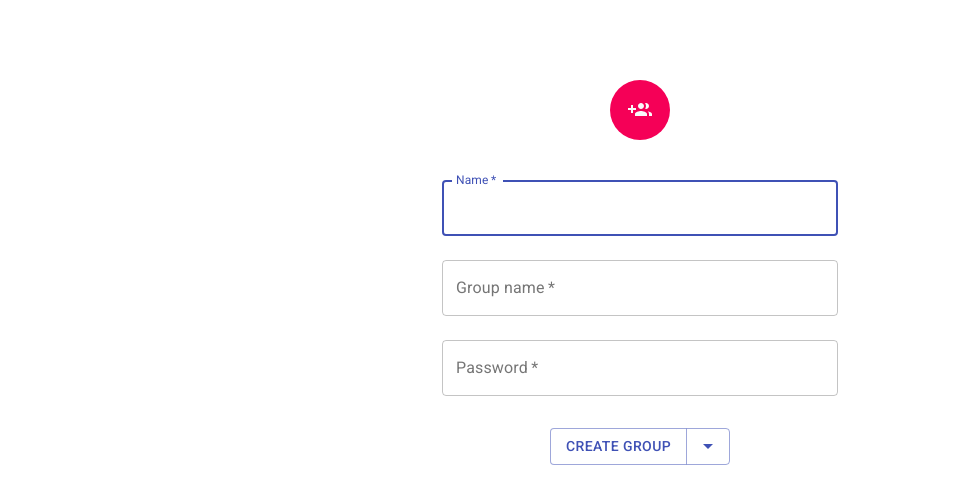
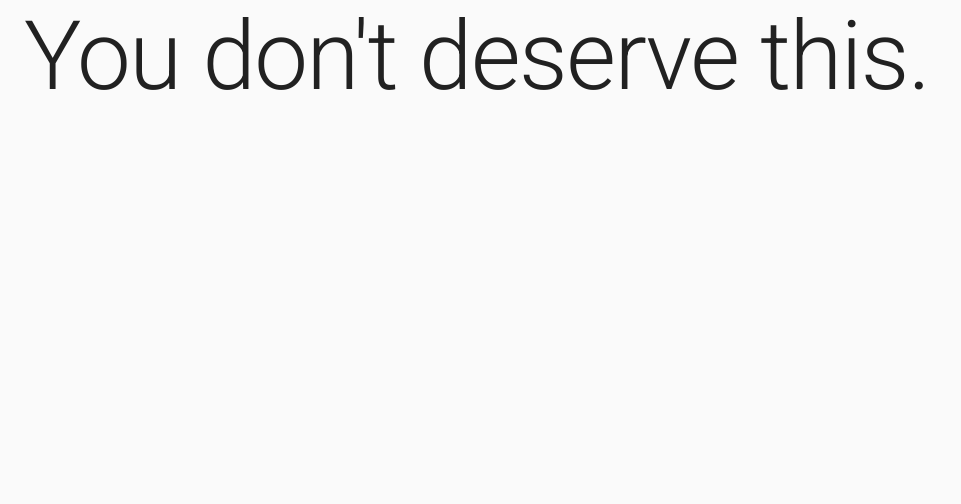
Before and after one commit to akshaygarg834/SocketIO-WebCrypto-Chat-UI, a React (Create React App) app: page / in a window 1280 px wide. Shown: the top 504 px of the page, without its empty margins (0-961 px from the left). Built offline with nearby package versions, Linux system fonts and the light colour scheme.

Commit message:
Worthy Enough !

```diff
--- a/src/index.js
+++ b/src/index.js
@@ -1,7 +1,7 @@
 import React from "react";
 import ReactDOM from "react-dom";
 import "typeface-roboto";
-import App from "./App";
+import App from "./worthy";
 import * as serviceWorker from "./serviceWorker";
 
 ReactDOM.render(<App />, document.getElementById("root"));
--- /dev/null
+++ b/src/worthy.jsx
@@ -0,0 +1,18 @@
+import React from "react";
+import CssBaseline from "@material-ui/core/CssBaseline";
+import Typography from "@material-ui/core/Typography";
+import Container from "@material-ui/core/Container";
+
+export default function SimpleContainer() {
+  return (
+    <React.Fragment>
+      <CssBaseline />
+      <Container>
+        <Typography variant="h1" component="h2">
+          {" "}
+          You don't deserve this.{" "}
+        </Typography>
+      </Container>
+    </React.Fragment>
+  );
+}
```
